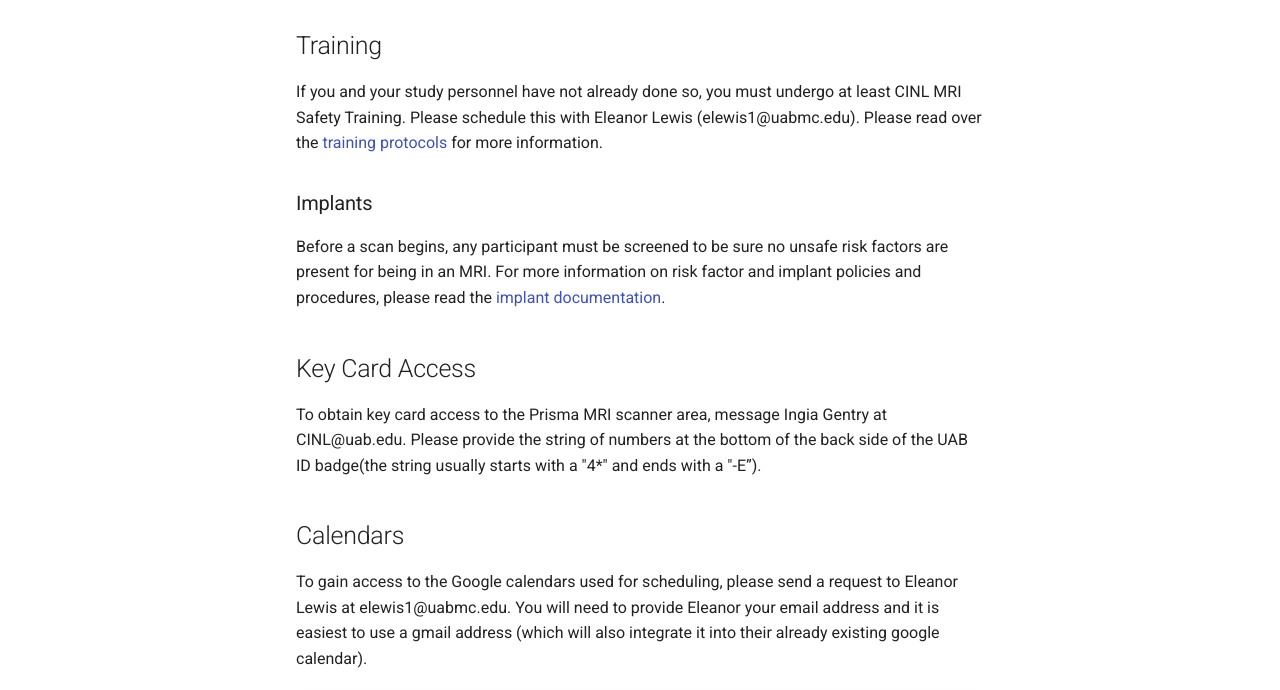
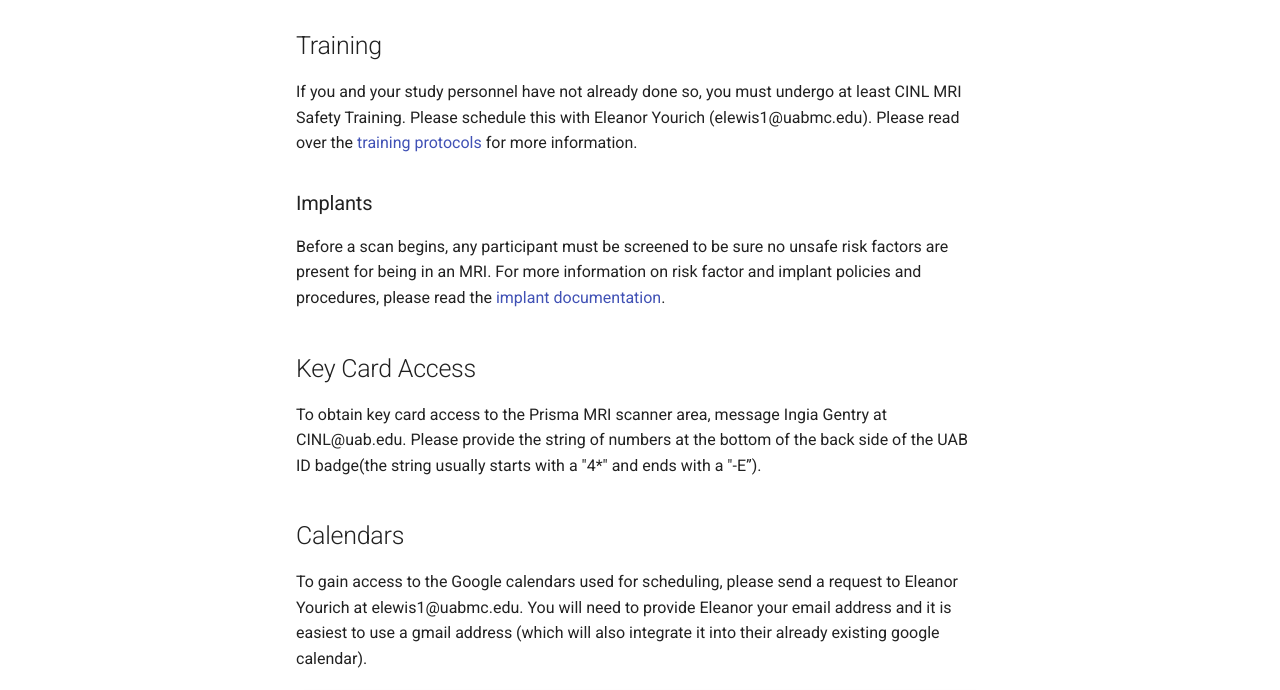
Before and after one commit to UAB-CINL/UAB-CINL.github.io, an MkDocs documentation site: the page built from docs/scanner/getting_started.md, in a window 1280 px wide and 1400 px high. Shown: the part 593-1283 px from the top of the window. Built offline with MkDocs 1.6.1 and Material for MkDocs 9.7.7, drawn with Linux system fonts in a browser that asks for light colours; comment, search, counter and statistics services are not loaded.

Commit message:
fix Eleanor's name

```diff
--- a/docs/scanner/getting_started.md
+++ b/docs/scanner/getting_started.md
@@ -12,7 +12,7 @@ Please read the [onboarding](onboarding.md) documentation for more information.
 
 ## Training
 
-If you and your study personnel have not already done so, you must undergo at least CINL MRI Safety Training. Please schedule this with Eleanor Lewis (elewis1@uabmc.edu). Please read over the [training protocols](training.md) for more information.
+If you and your study personnel have not already done so, you must undergo at least CINL MRI Safety Training. Please schedule this with Eleanor Yourich (elewis1@uabmc.edu). Please read over the [training protocols](training.md) for more information.
 
 ### Implants
 
@@ -24,7 +24,7 @@ To obtain key card access to the Prisma MRI scanner area, message Ingia Gentry a
 
 ## Calendars
 
-To gain access to the Google calendars used for scheduling, please send a request to Eleanor Lewis at elewis1@uabmc.edu. You will need to provide Eleanor your email address and it is easiest to use a gmail address (which will also integrate it into their already existing google calendar).
+To gain access to the Google calendars used for scheduling, please send a request to Eleanor Yourich at elewis1@uabmc.edu. You will need to provide Eleanor your email address and it is easiest to use a gmail address (which will also integrate it into their already existing google calendar).
 
 !!! warning
 
```
